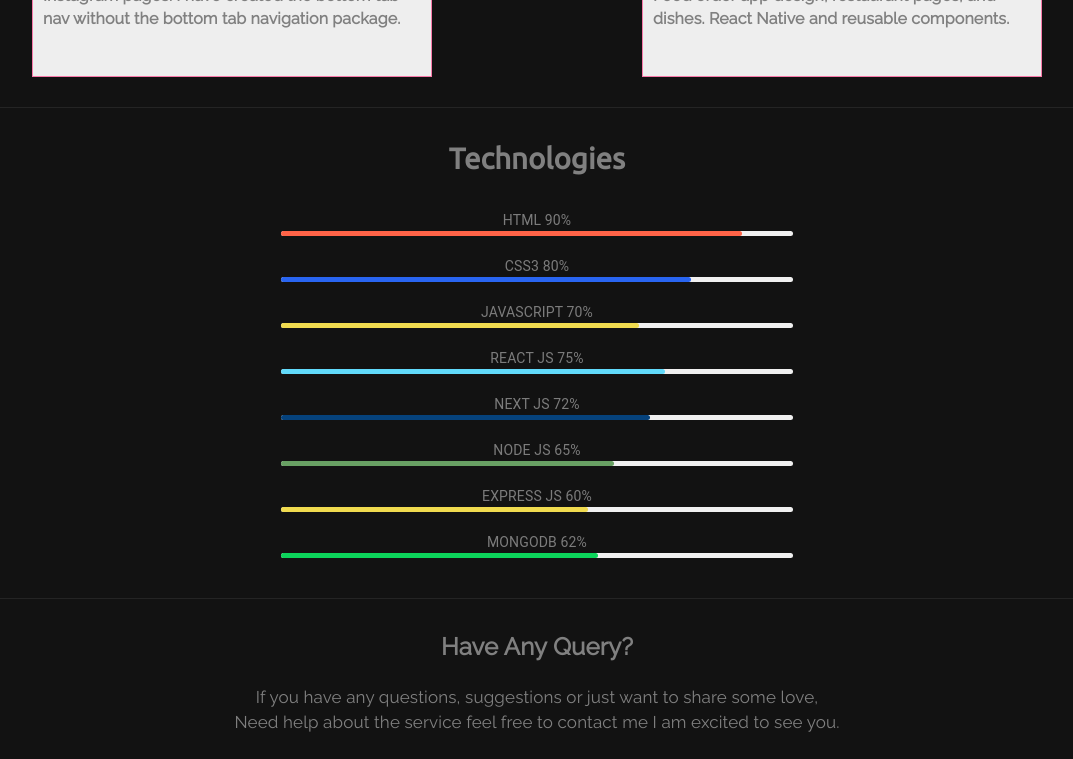
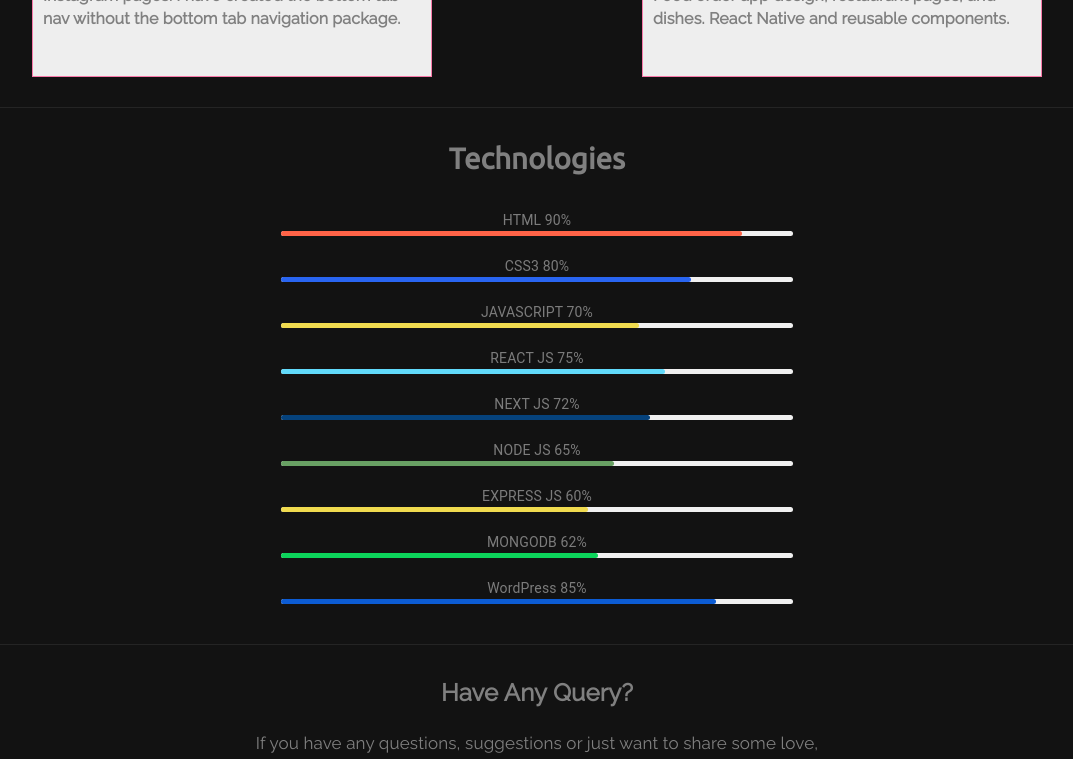
Before and after one commit to codeworld10/maniweb, a Next.js app: page / in a window 1280 px wide. Shown: the part 2000-2759 px from the top of the page, without its empty margins (103-1176 px from the left). Built offline with nearby package versions, Linux system fonts and the light colour scheme.

Commit message:
new things added

```diff
--- a/Components/Progress.js
+++ b/Components/Progress.js
@@ -9,6 +9,7 @@ const Progress = () => {
   const [node, setNode] = useState(65);
   const [express, setExpress] = useState(60);
   const [mongo, setMongo] = useState(62);
+  const [word, setWord] = useState(85);
   return (
     <>
       <div className="Progress_center">
@@ -93,6 +94,19 @@ const Progress = () => {
           ></div>
         </div>
       </div>
+
+      <div className="Progress_center">
+        WordPress 85%
+        <div className="progress-bar-container">
+          <div
+            className="Word"
+            style={{
+              width: `${word}%`,
+              transition: "width 10.5s ease-in-out",
+            }}
+          ></div>
+        </div>
+      </div>
     </>
   );
 };
--- a/pages/index.js
+++ b/pages/index.js
@@ -119,10 +119,7 @@ const index = () => {
             name="viewport"
             content="width=device-width, initial-scale=1.0"
           />
-          <meta
-            name="google-site-verification"
-            content="8bUUelhJ0BI6lihtctl8Z4z0WDDIODpITpFxGf5QUpE"
-          />
+          <meta name="google-site-verification" content="8bUUelhJ0BI6lihtctl8Z4z0WDDIODpITpFxGf5QUpE" />
           <meta
             name="p:domain_verify"
             content="8cca891bf62b699c49c89a16eef4146a"
@@ -158,7 +155,7 @@ const index = () => {
             </div>
             <p className="para">I'm a passionate software developer.</p>
             <span>
-            <p className="para">Collaborating with teams and companies is what I love.</p>
+            <p className="para">🚀 Helping Small Businesses Grow Online.</p>
             </span>
 
             <div className="butto">
--- a/styles/globals.css
+++ b/styles/globals.css
@@ -1237,6 +1237,15 @@ div .serpara2 {
   align-items: center;
 }
 
+.Word{
+  height: 100%;
+  background-color: #0c5cd4;
+  border-radius: 10px;
+  text-align: center;
+  font-size: 10px;
+  align-items: center;
+}
+
 .serbtn1 {
   color: white;
   background-color: rgb(70, 70, 70);
```
